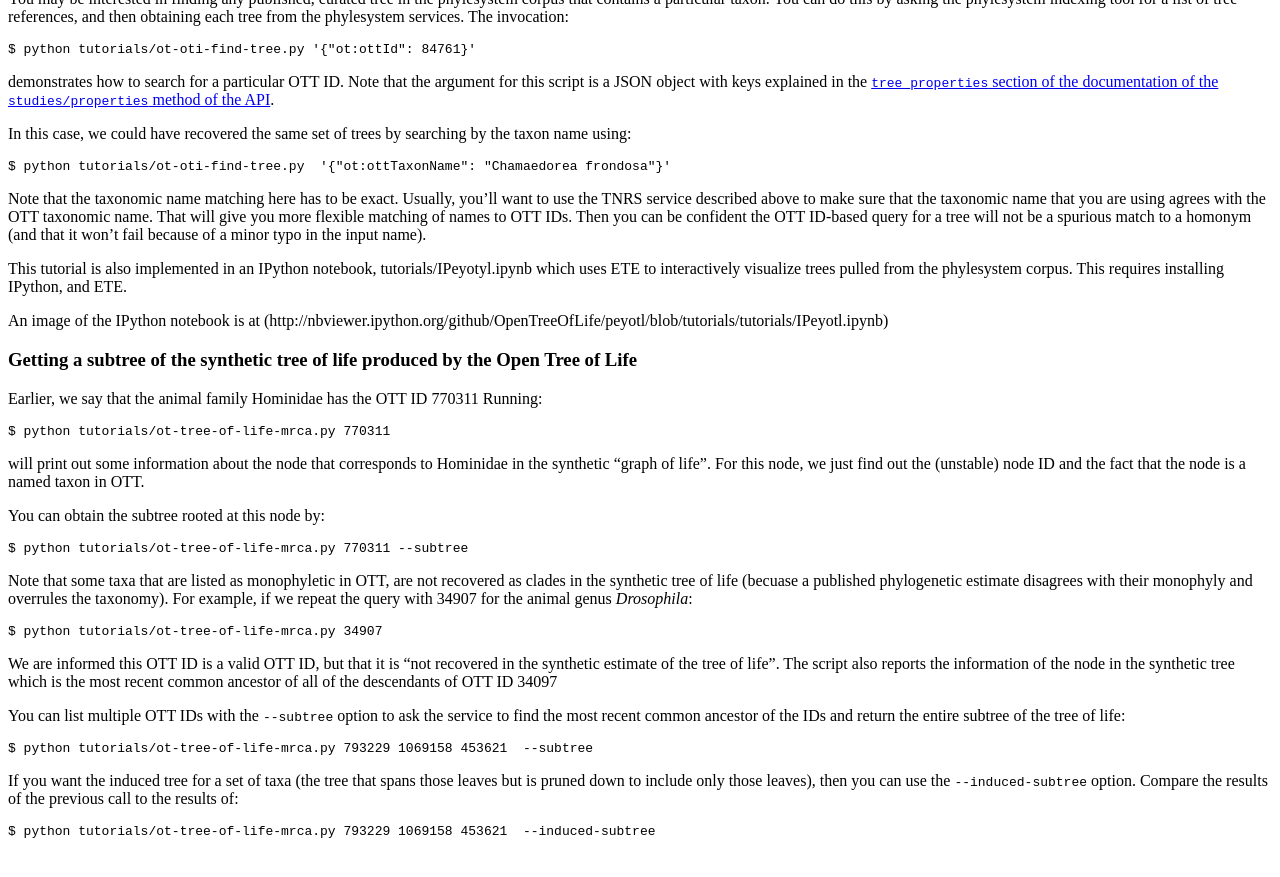
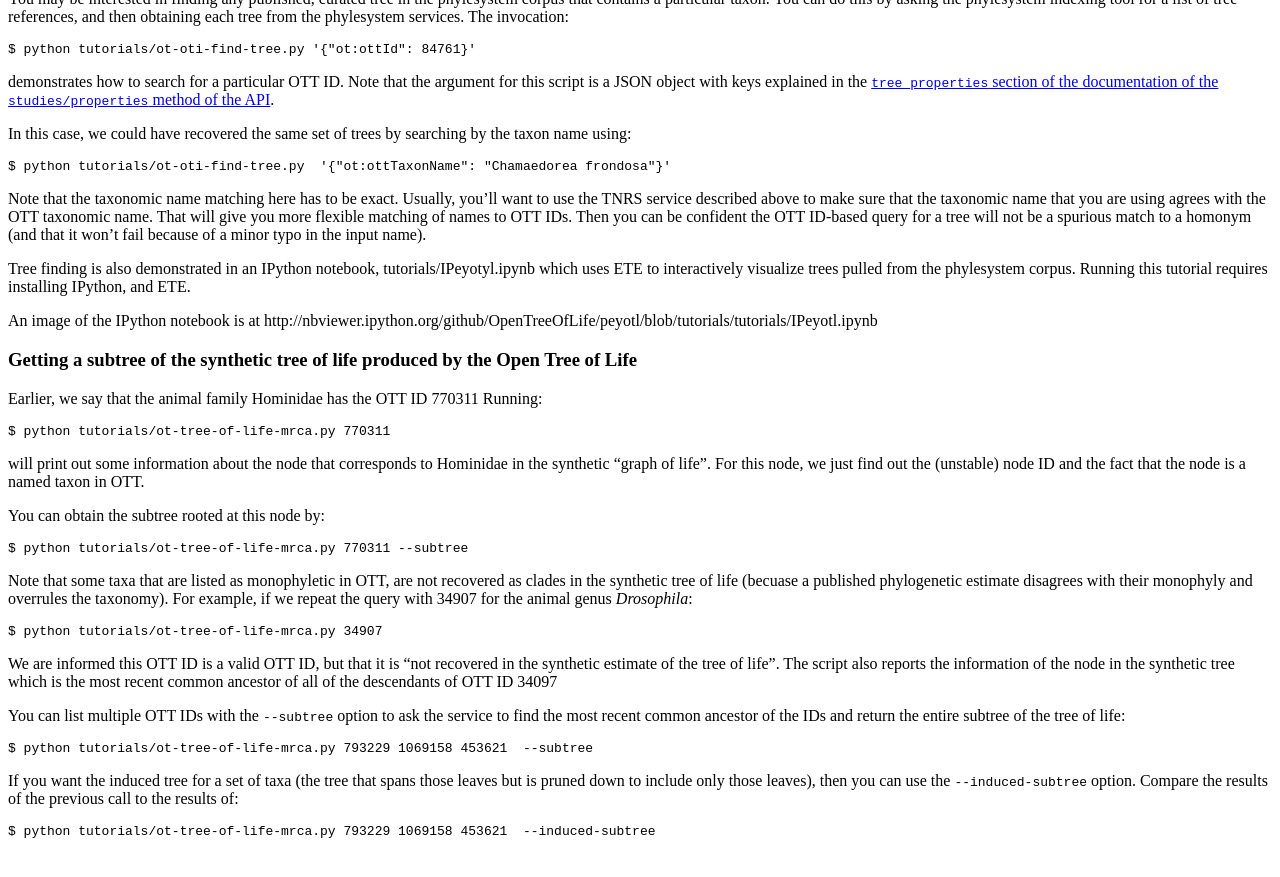
Before and after one commit to OpenTreeOfLife/peyotl, a Jekyll site: the page built from tutorial/index.md, in a window 1280 px wide and 900 px high, scrolled down 1843 px. Shown: the top 877 px of the window. Built offline with Jekyll 4.4.1, drawn with Linux system fonts in a browser that asks for light colours.

Commit message:
fixing wording on IPython

```diff
--- a/tutorial/index.md
+++ b/tutorial/index.md
@@ -133,10 +133,9 @@ Then you can be confident the OTT ID-based query for a tree will not be a spurio
     match to a homonym (and that it won't fail because of a minor typo in the
     input name).
 
-This tutorial is also implemented in an IPython notebook, tutorials/IPeyotyl.ipynb which uses ETE to interactively visualize trees pulled from the phylesystem corpus.
-This requires installing IPython, and ETE.
+Tree finding is also demonstrated in an IPython notebook, tutorials/IPeyotyl.ipynb which uses ETE to interactively visualize trees pulled from the phylesystem corpus. Running this tutorial requires installing IPython, and ETE.
 
-An image of the IPython notebook is at (http://nbviewer.ipython.org/github/OpenTreeOfLife/peyotl/blob/tutorials/tutorials/IPeyotl.ipynb)
+An image of the IPython notebook is at http://nbviewer.ipython.org/github/OpenTreeOfLife/peyotl/blob/tutorials/tutorials/IPeyotl.ipynb
 
 ### Getting a subtree of the synthetic tree of life produced by the Open Tree of Life
 
```
